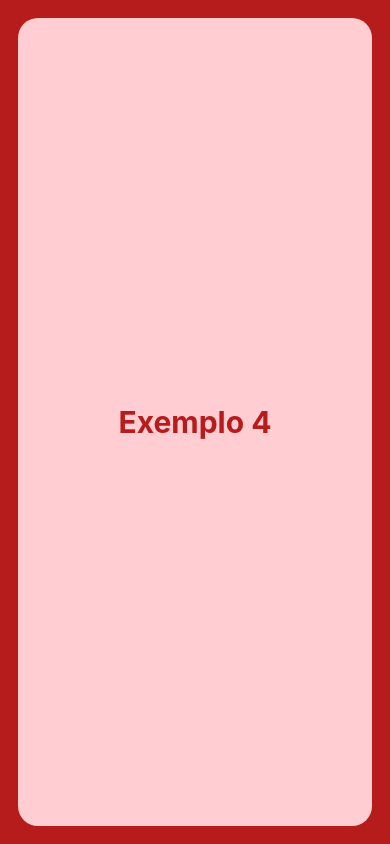
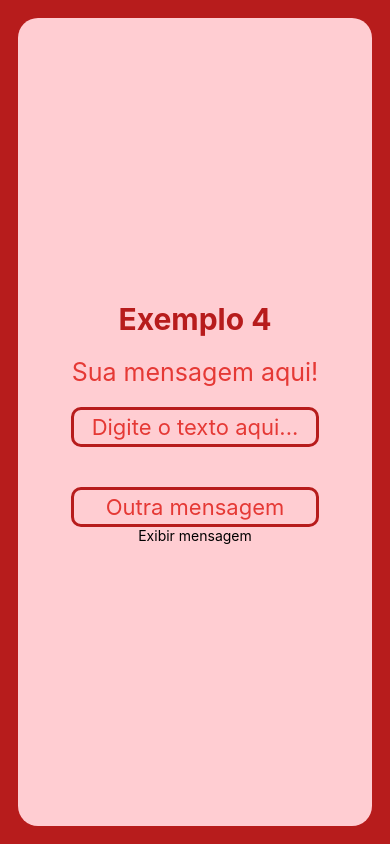
Before and after one commit to Daniicalil/react_native, a React Native app: screen / in a window 390 px wide. Built offline with nearby package versions, Linux system fonts and the light colour scheme.

Commit message:
Aula 22-03

```diff
--- a/src/ex_4/index.js
+++ b/src/ex_4/index.js
@@ -1,11 +1,39 @@
-import { View, Text } from "react-native";
+import { useState } from "react";
+import { View, Text, TextInput, Pressable } from "react-native";
 
 import styles from "./styles";
 
 export default function Exemplo4 () {
+    const [mensagem, setMensagem] = useState('Sua mensagem aqui!');
+    const [mens2, setMens2] = useState('Outra mensagem');
+    const [mensTela, setMensTela] = useState('');
+
+
     return(
         <View style={styles.container}>
             <Text style={styles.titulo}>Exemplo 4</Text>
+
+            <Text style={styles.txtSaída}>{mensagem}</Text>
+
+            <TextInput
+                style={styles.txtEntrada}
+                placeholder='Digite o texto aqui...'
+                onChangeText={(txt) => setMensagem(txt)}
+            />
+
+            <Text style={styles.txtSaída}>{mensTela}</Text>
+            <TextInput
+                style={styles.txtEntrada}
+                // placeholder='Outro texto'
+                onChangeText={(entrada) => setMens2(entrada)}
+                value={mens2}
+            />
+            <Pressable onPress={() => {
+                setMensTela(mens2)
+                setMens2('')
+                }}>
+                <Text>Exibir mensagem</Text>
+            </Pressable>
         </View>
     )
 }
--- a/src/ex_4/styles.js
+++ b/src/ex_4/styles.js
@@ -14,6 +14,21 @@
         fontWeight: 'bold',
         color: '#b71c1c',
     },
+    txtSaída: {
+        margin: 20,
+        fontSize: 25,
+        color: '#e53935',
+    },
+    txtEntrada: {
+        borderWidth: 3,
+        textAlign: 'center',
+        fontSize: 22,
+        borderColor: '#b71c1c',
+        height: 40,
+        width: '70%',
+        color: '#e53935',
+        borderRadius: 10,
+    },
 });
 
 export default styles;
```
